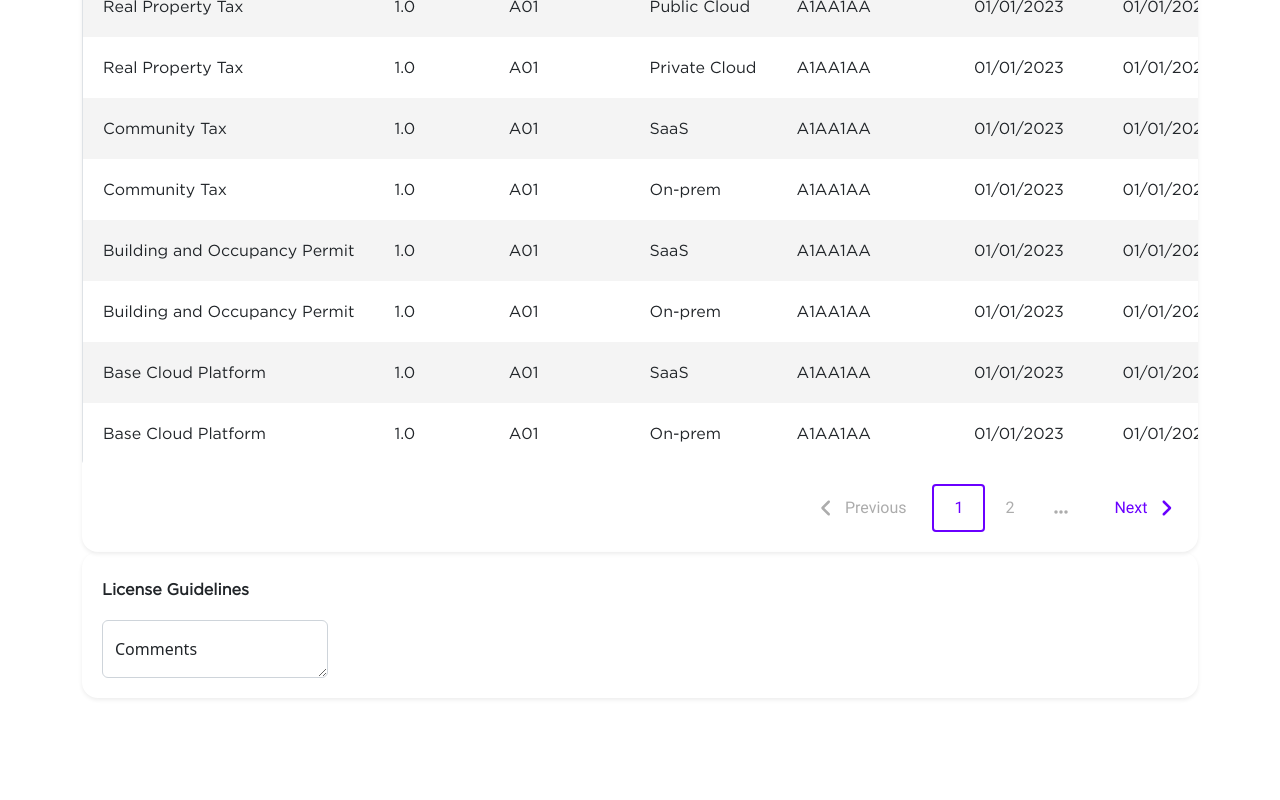
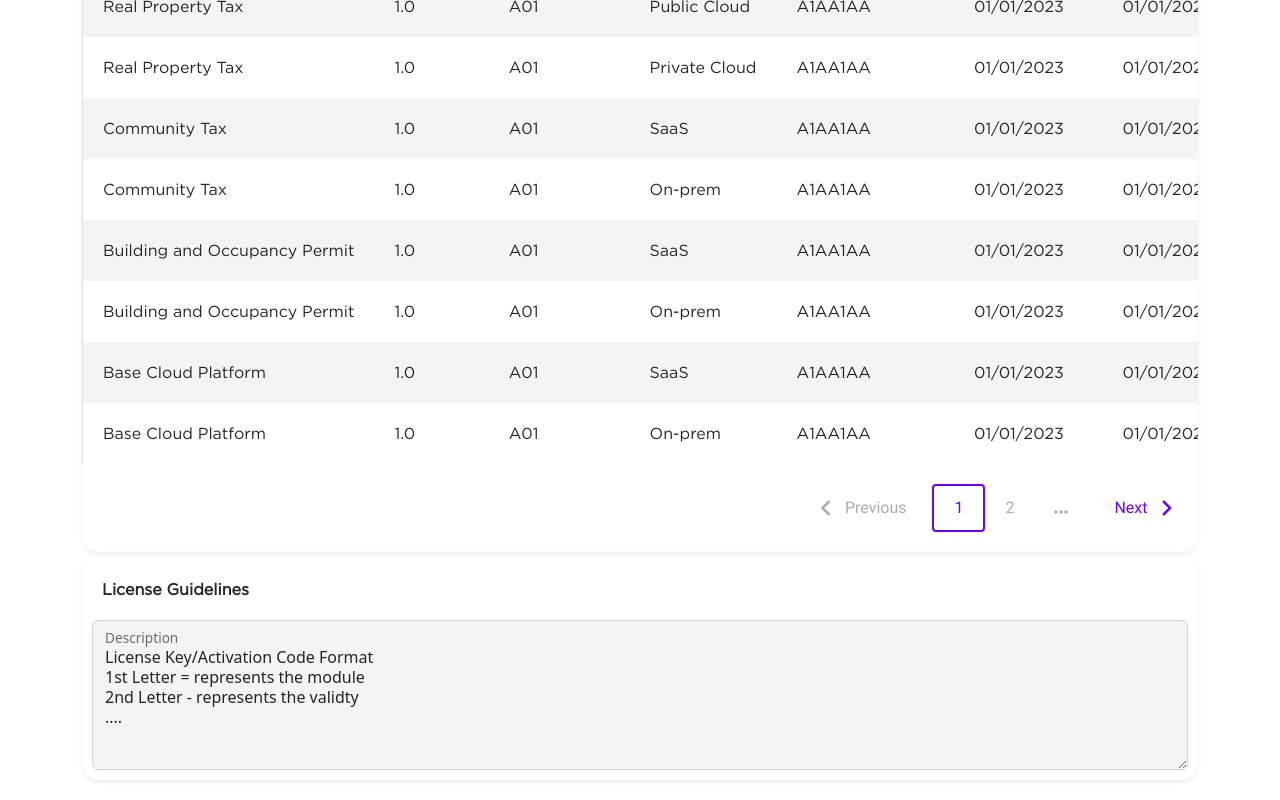
Before and after one commit to integratr-azamora/integratrGov-license-management, a Vue app: page /software-license-management in a window 1280 px wide. Shown: the part 576-1376 px from the top of the page. Before the commit the page ends 1294 px from the top, so only its background shows below. Built offline with nearby package versions, Linux system fonts and the light colour scheme; a web font is replaced by a local one.

Commit message:
updates 2

```diff
--- a/src/assets/css/accmanager.css
+++ b/src/assets/css/accmanager.css
@@ -89,6 +89,8 @@
   height: 640px;
 }
 .size-textarea-licensemanager{
-  height: 108px
+  min-height: max-content;
+  height:150px !important;
+  max-width: 100%;
 }
 /* size  */
--- a/src/assets/css/transform.css
+++ b/src/assets/css/transform.css
@@ -178,3 +178,8 @@
     width:50px;
   }
   /* width  */
+  /* height  */
+  .height-30{
+    height: 30%;
+  }
+  /* height  */
--- a/src/components/Sprint3/SoftwareLicenseManagement.vue
+++ b/src/components/Sprint3/SoftwareLicenseManagement.vue
@@ -358,18 +358,24 @@
        </div>
     </div>
 
-    <div class=" ">
+    <div class="">
        <div class="d-flex justify-content-center">
-          <div class=" rounded-3 container">
+          <div class=" rounded-3 container ">
              <!-- row1  -->
-             <div class=" shadow-sm border-round16px pb-20px pt-10px">
+             <div class=" shadow-sm border-round16px pb-10px pt-10px">
                 <div class="d-flex justify-content-start mt-20px mx-20px flex-container">
                    <p class="fontfamily-gotham-heading-3">License Guidelines</p>
                 </div>
-                <div class="d-flex justify-content-start mt-20px mx-20px flex-container">
-                    <div class="form-floating">
-                        <textarea class="form-control width-max" placeholder="Leave a comment here" id="floatingTextarea2"></textarea>
-                        <label for="floatingTextarea2">Comments</label>
+                <div class="d-flex justify-content-start mt-20px mx-10px flex-container">
+                    <div class="form-floating width-max ">
+                        <textarea class="form-control size-textarea-licensemanager bg-whitesmoke" placeholder="Leave a comment here" id="floatingTextarea2">
+License Key/Activation Code Format
+1st Letter = represents the module
+2nd Letter - represents the validty
+....
+                        </textarea>
+                        <label for="floatingTextarea2">Description</label>
+
                     </div>
                 </div>
              </div>
```
